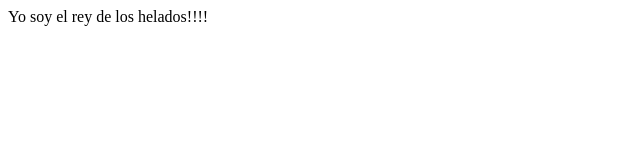
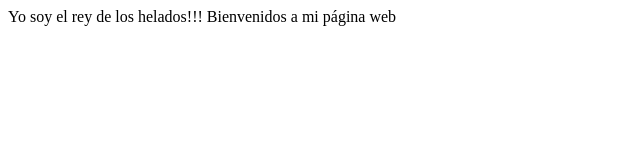
Before and after one commit to vviguerashd/ejemplo-de-primer-repositorio-g39, a plain HTML site: page index.html in a window 1280 px wide. Shown: the whole page, without its empty margins (0-640 px from the left). Drawn offline with Linux system fonts and the light colour scheme.

Commit message:
agrego una línea de código

```diff
--- a/index.html
+++ b/index.html
@@ -6,6 +6,7 @@
     <title>Ejercicio 1</title>
 </head>
 <body>
-    Yo soy el rey de los helados!!!!
+    Yo soy el rey de los helados!!!
+    Bienvenidos a mi página web
 </body>
 </html>
```
